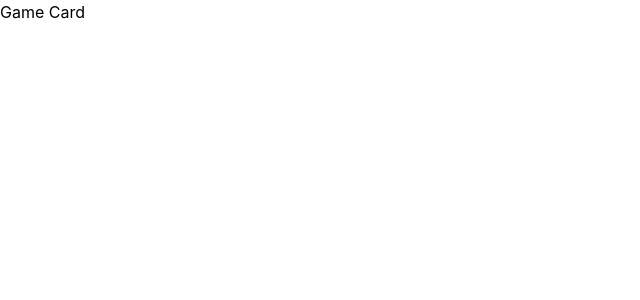
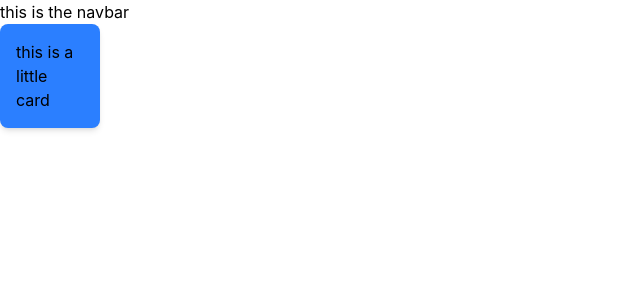
Before and after one commit to paedarr/GameLog, a React (Vite) app: page / in a window 1280 px wide. Shown: the top 300 px of the page, without its empty margins (0-640 px from the left). Built offline with nearby package versions, Linux system fonts and the light colour scheme.

Commit message:
style: mini game card styling adjustments
removed GameCard.jsx page as its purpose was to make creating the game cards easier, but since I am using tailwind css styling via the index.css file, it isn't needed

```diff
--- a/src/App.jsx
+++ b/src/App.jsx
@@ -1,11 +1,21 @@
 // import { useState } from 'react'
-import GameCard from './GameCard.jsx'
-
 function App() {
 
   return (
     <div className="App">
-      <GameCard />
+
+      <div className = "home_page_container">
+
+        <navbar className = "navbar">this is the navbar</navbar>
+
+        <div className = "game_card_container_new">
+          <div className = "grid_card_align">
+            <div className = "little_card">this is a little card</div>
+          </div>
+        </div>
+
+      </div>
+
     </div>
   )
 }
--- a/src/GameCard.jsx
+++ /dev/null
@@ -1,10 +0,0 @@
-function GameCard() {
-
-  return (
-    <div className="GameCard">
-        <p>Game Card</p>
-    </div>
-  )
-}
-
-export default GameCard
--- a/src/index.css
+++ b/src/index.css
@@ -1 +1,13 @@
 @import "tailwindcss";
+
+@layer components {
+  .little_card {
+    @apply rounded-lg
+    bg-blue-500
+    p-4
+    w-25
+    shadow-md
+    transition
+    hover:shadow-lg;
+  }
+}
```
